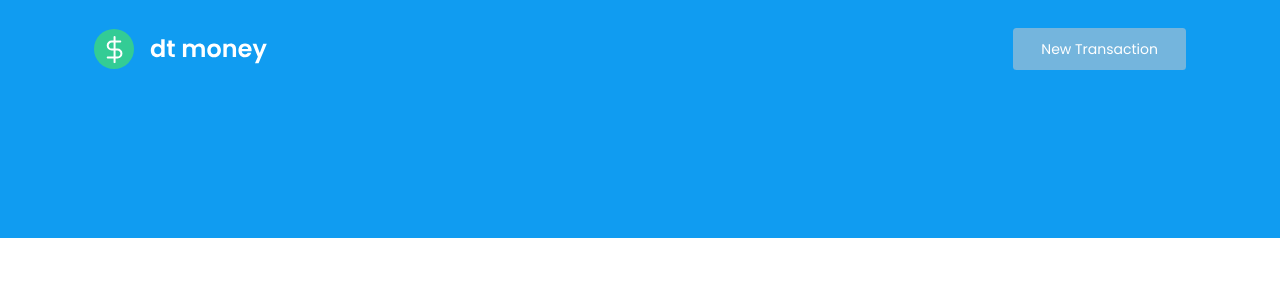
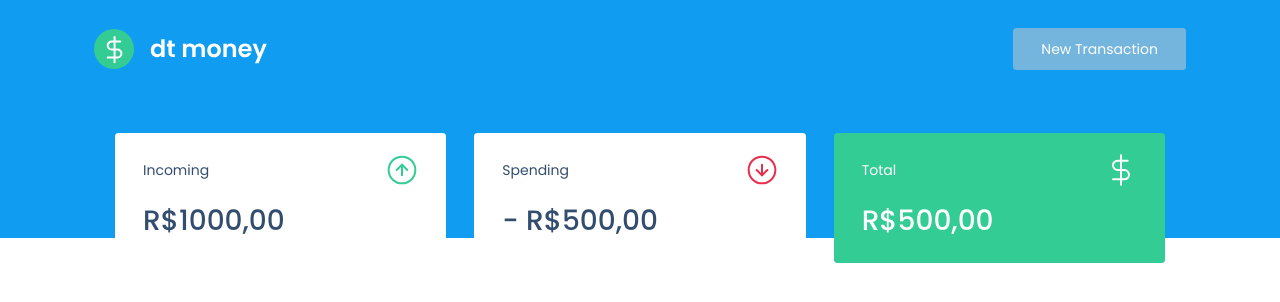
Before and after one commit to GuilhermeCSales/money-application, a React (Create React App) app: page / in a window 1280 px wide. Shown: the top 302 px of the page. Built offline with nearby package versions, Linux system fonts and the light colour scheme.

Commit message:
dashboard component created

```diff
--- a/src/App.tsx
+++ b/src/App.tsx
@@ -1,3 +1,4 @@
+import { Dashboard } from "./components/Dashboard";
 import { Header } from "./components/Header";
 import { GlobalStyle } from "./styles/global";
 
@@ -5,6 +6,7 @@
   return (
     <>
       <Header />
+      <Dashboard />
       <GlobalStyle />
     </>
   );
--- /dev/null
+++ b/src/components/Dashboard/index.tsx
@@ -0,0 +1,10 @@
+import { Summary } from "../Summary";
+import { Container } from "./styles";
+
+export function Dashboard() {
+  return (
+    <Container>
+      <Summary />
+    </Container>
+  );
+}
--- /dev/null
+++ b/src/components/Dashboard/styles.ts
@@ -0,0 +1,7 @@
+import styled from "styled-components";
+
+export const Container = styled.main`
+  max-width: 1120px;
+  margin: 0 auto;
+  padding: 2.5rem;
+`;
```
